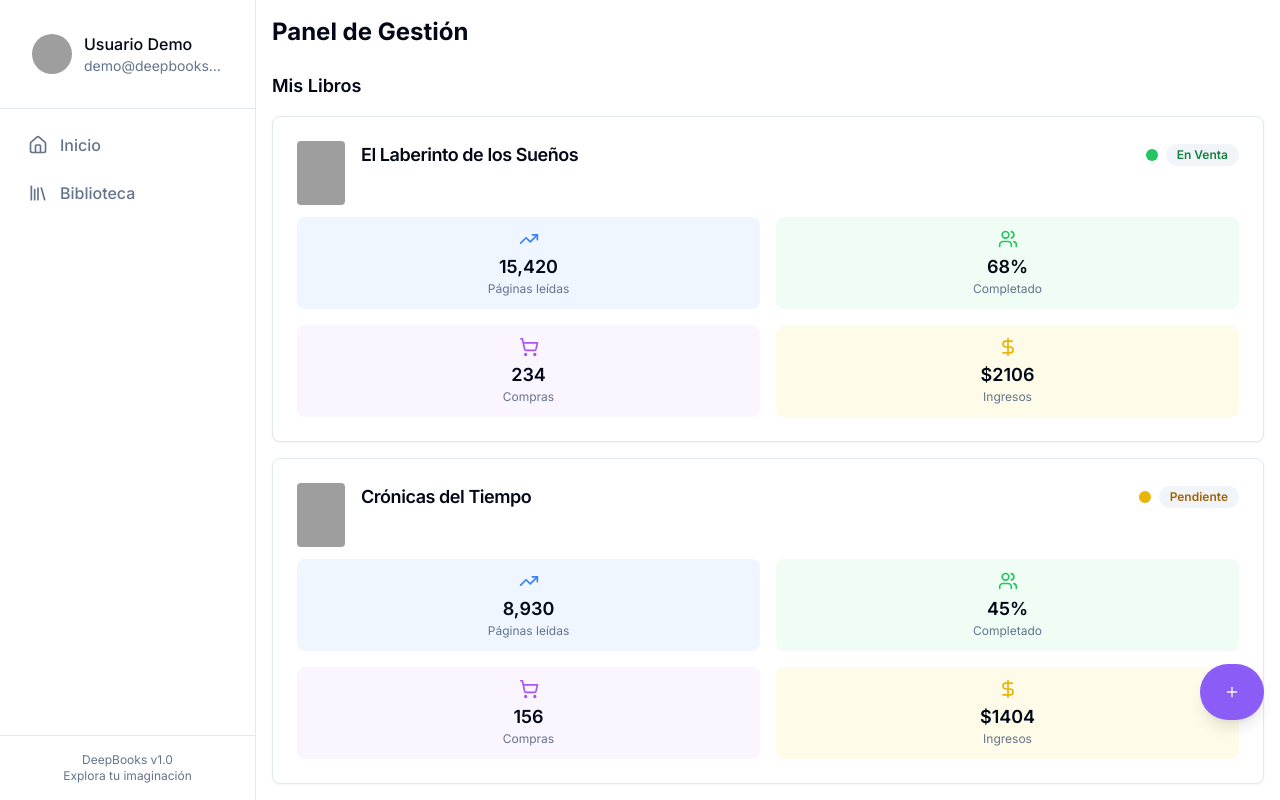
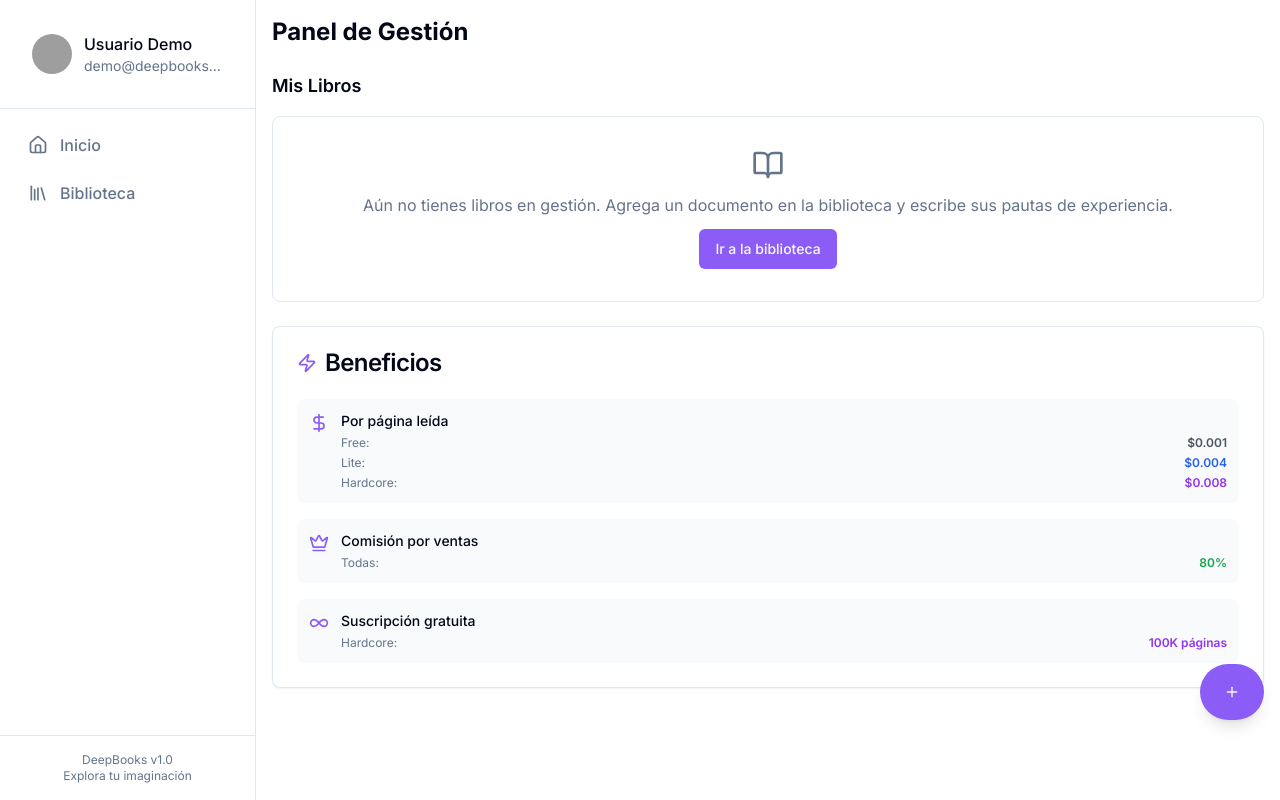
Before and after one commit to SRogDev/DeepBooks, a Next.js app: page /gestion in a window 1280 px wide. Shown: the top 800 px of the page. Built offline with nearby package versions, Linux system fonts and the light colour scheme; grey boxes are pictures that could not be loaded.

Commit message:
fix: honest empty state in writer dashboard (drop fabricated sales)

```diff
--- a/components/gestion/writer-dashboard.tsx
+++ b/components/gestion/writer-dashboard.tsx
@@ -1,106 +1,54 @@
 "use client"
 
-import type React from "react"
-
-import { useState, useEffect } from "react"
-import { Plus } from "lucide-react"
+import Link from "next/link"
+import { Plus, BookOpen } from "lucide-react"
 import { Button } from "@/components/ui/button"
-import { SellCard } from "./sell-card"
 import { BenefitsCard } from "./benefits-card"
-import { useWriterStore, type BookSales } from "@/lib/stores/writer-store"
 import { motion } from "framer-motion"
 
-const mockBookSales: BookSales[] = [
-  {
-    id: "book-1",
-    title: "El Laberinto de los Sueños",
-    cover: "/placeholder.svg?height=120&width=80",
-    pagesRead: 15420,
-    completionRate: 68,
-    purchaseCount: 234,
-    totalRevenue: 2106,
-    status: "en-venta",
-  },
-  {
-    id: "book-2",
-    title: "Crónicas del Tiempo",
-    cover: "/placeholder.svg?height=120&width=80",
-    pagesRead: 8930,
-    completionRate: 45,
-    purchaseCount: 156,
-    totalRevenue: 1404,
-    status: "pendiente",
-  },
-  {
-    id: "book-3",
-    title: "Sombras Digitales",
-    cover: "/placeholder.svg?height=120&width=80",
-    pagesRead: 2340,
-    completionRate: 23,
-    purchaseCount: 67,
-    totalRevenue: 603,
-    status: "rechazado",
-  },
-]
-
+/**
+ * Panel de gestión del escritor (Fase 2).
+ * Estado honesto: sin datos de ventas reales aún (llegan con el mercado,
+ * Fase 4). El alta de documentos vive en /biblioteca.
+ */
 export function WriterDashboard() {
-  const { bookSales, setBookSales } = useWriterStore()
-  const [showUpload, setShowUpload] = useState(false)
-
-  useEffect(() => {
-    setBookSales(mockBookSales)
-  }, [setBookSales])
-
-  const handleFileUpload = (event: React.ChangeEvent<HTMLInputElement>) => {
-    const file = event.target.files?.[0]
-    if (!file) return
-
-    if (!file.name.endsWith(".epub")) {
-      alert("Error: Solo se aceptan archivos EPUB")
-      return
-    }
-
-    // Redirigir a la página de escritura
-    window.location.href = "/write"
-  }
-
   return (
     <div className="space-y-6 p-4">
       <div className="flex items-center justify-between">
         <h1 className="text-2xl font-bold">Panel de Gestión</h1>
       </div>
 
-      {/* Sales Cards */}
       <div className="space-y-4">
         <h2 className="text-lg font-semibold">Mis Libros</h2>
-        {bookSales.map((book, index) => (
         <motion.div
-            key={book.id}
           initial={{ opacity: 0, y: 20 }}
           animate={{ opacity: 1, y: 0 }}
-            transition={{ delay: index * 0.1 }}
+          className="flex flex-col items-center gap-3 rounded-lg border p-8 text-center"
         >
-            <SellCard book={book} />
+          <BookOpen className="h-8 w-8 text-muted-foreground" />
+          <p className="text-muted-foreground">
+            Aún no tienes libros en gestión. Agrega un documento en la
+            biblioteca y escribe sus pautas de experiencia.
+          </p>
+          <Button asChild>
+            <Link href="/biblioteca">Ir a la biblioteca</Link>
+          </Button>
         </motion.div>
-        ))}
       </div>
 
-      {/* Benefits */}
       <BenefitsCard />
 
-      {/* Floating Write Button */}
       <div className="fixed bottom-20 right-4 z-40">
-        <div className="relative">
-          <input
-            type="file"
-            accept=".epub"
-            onChange={handleFileUpload}
-            className="absolute inset-0 w-full h-full opacity-0 cursor-pointer"
-          />
-          <Button size="lg" className="rounded-full w-14 h-14 shadow-lg hover:shadow-xl transition-all duration-200">
+        <Button
+          size="lg"
+          asChild
+          aria-label="Agregar documento"
+          className="h-14 w-14 cursor-pointer rounded-full shadow-lg transition-shadow hover:shadow-xl"
+        >
+          <Link href="/biblioteca">
             <Plus className="h-6 w-6" />
+          </Link>
         </Button>
-        </div>
       </div>
     </div>
   )
```
Lines whose indentation alone changed are shown as unchanged.
